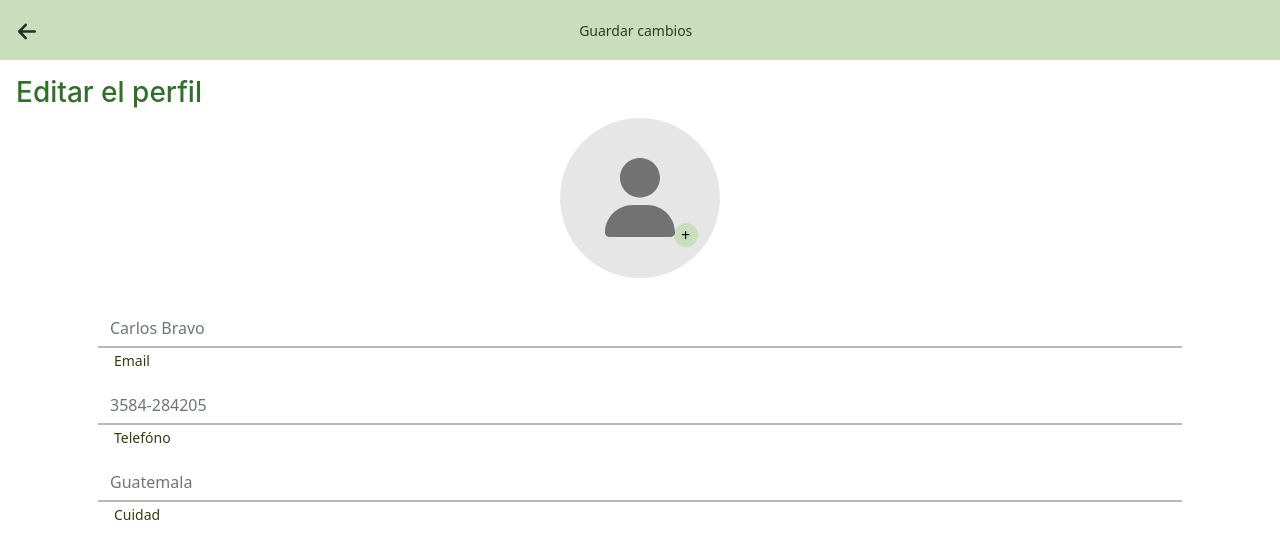
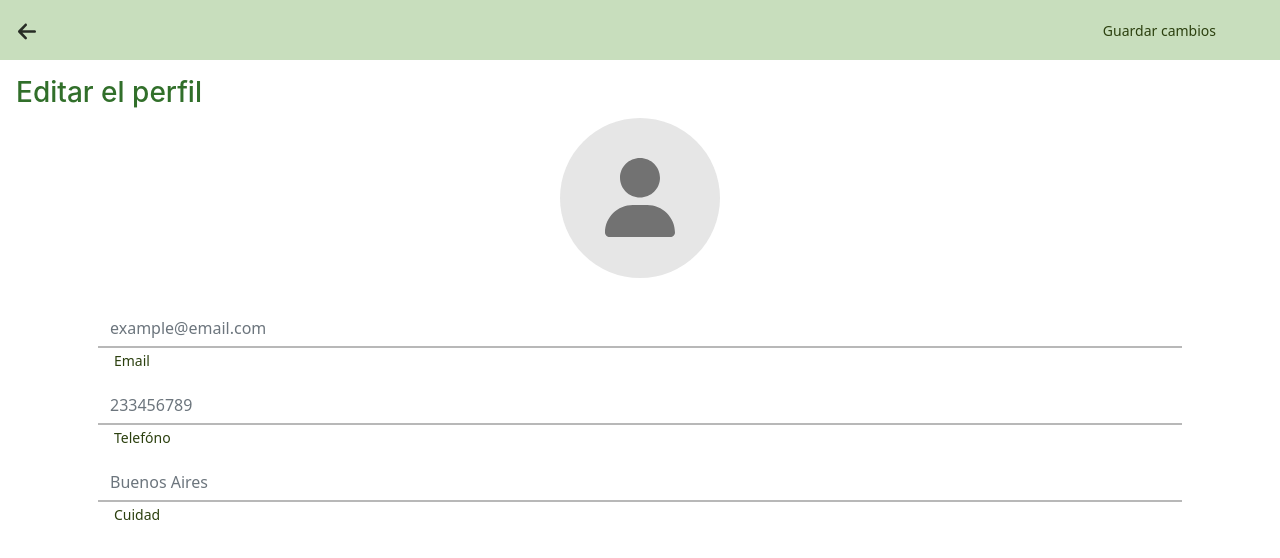
Before and after one commit to No-Country/c8-86-t-react-firebase, a React (Vite) app in the folder healthyApp/: page /#/login/edit in a window 1280 px wide. Shown: the top 558 px of the page. Built offline with nearby package versions, Linux system fonts and the light colour scheme; no server answers.

Commit message:
Editar perfil funcionalidad 80%

```diff
--- a/healthyApp/src/components/Profile/EditProfile/EditProfile.css
+++ b/healthyApp/src/components/Profile/EditProfile/EditProfile.css
@@ -9,6 +9,7 @@
     display: flex;
     justify-content: center;
     flex-direction: column;
+    position: relative;
 }
 
 .btnChangePhoto {
@@ -55,7 +56,13 @@
 }
 
 .saveChange {
-    margin-left: 35%;
+    height: 60px;
+    position: absolute;
+    top:0;
+    right: 5%;
+    display: flex;
+    justify-content: flex-end;
+    align-items: center;
 }
 
 .saveChange button {
@@ -64,4 +71,11 @@
     color: #2C400F;
     font-size: 14px;
     font-weight: 500;
+    background-color: transparent;
 }
+
+.errorEmail{
+    background-color: rgb(255, 196, 196);
+    color: red;
+    border-radius: 10px;
+}
--- a/healthyApp/src/components/Profile/EditProfile/EditProfile.jsx
+++ b/healthyApp/src/components/Profile/EditProfile/EditProfile.jsx
@@ -1,55 +1,144 @@
-import React from 'react'
-import { useNavigate } from 'react-router-dom'
-
+import React, { useEffect, useState } from 'react'
+import { useFormAction, useNavigate } from 'react-router-dom'
 import Container from 'react-bootstrap/Container'
 import Form from 'react-bootstrap/Form'
 import Arrow from '../../../assets/arrow-back.svg'
 import User from '../../../assets/login/user.svg'
+import { useForm } from 'react-hook-form'
+import { useAuth } from '../../../context/AuthContext'
 
 import '../../Login/Login.css'
 import './EditProfile.css'
+import Modal from '../Modal/Modal'
 
 const EditProfile = () => {
     const navigate = useNavigate()
+    const { user } = useAuth()
 
     const backHome = () => navigate('/')
 
-    const handleSubmit = () => console.log("5")
+    const { handleSubmit, reset, register } = useForm()
+    const [wrongEmail, setWrongEmail] = useState(false)
+    const [profileUpdated, setProfileUpdated] = useState(false)
+    const [initialEmail, setInitialEmail] = useState('example@email.com')
+    const [initialPhone, setInitialPhone] = useState('233456789')
+    const [initialCity, setInitialCity] = useState('Buenos Aires')
+
+    useEffect(() => {
+        if (JSON.parse(localStorage.getItem('updateProfile'))) {
+            let saved = JSON.parse(localStorage.getItem('updateProfile'))
+            if (saved?.user?.uid === user?.uid) {
+                setInitialEmail(saved.updateData.email)
+                setInitialPhone(saved.updateData.phone)
+                setInitialCity(saved.updateData.city)
+            }
+        }
+    }, [localStorage.getItem('updateProfile'),user])
+
+    const submit = (data) => {
+        // console.log(data)
+        //Validación correo electronico
+        let emailRegex = /^(([^<>()[\]\.,;:\s@\"]+(\.[^<>()[\]\.,;:\s@\"]+)*)|(\".+\"))@(([^<>()[\]\.,;:\s@\"]+\.)+[^<>()[\]\.,;:\s@\"]{2,})$/i
+        if (emailRegex.test(data.email)) {
+            if (JSON.parse(localStorage.getItem('updateProfile'))) {
+                let saved = JSON.parse(localStorage.getItem('updateProfile'))
+                if (saved.user.uid === user.uid) {
+                    saved.updateData.email = data.email
+                    saved.updateData.phone = data.phone
+                    saved.updateData.city = data.city
+                    localStorage.setItem('updateProfile', JSON.stringify(saved))
+                    setProfileUpdated(true)
+                    setTimeout(() => {
+                        setProfileUpdated(false)
+                    }, 2500);
+                }
+                else {
+                    let updateProfile = {
+                        user: user,
+                        updateData: {
+                            email: data.email,
+                            phone: data.phone,
+                            city: data.city
+                        }
+                    }
+                    localStorage.setItem('updateProfile', JSON.stringify(updateProfile))
+                    setProfileUpdated(true)
+                    setTimeout(() => {
+                        setProfileUpdated(false)
+                    }, 2500);
+                }
+            }
+            else {
+                let updateProfile = {
+                    user: user,
+                    updateData: {
+                        email: data.email,
+                        phone: data.phone,
+                        city: data.city
+                    }
+                }
+                localStorage.setItem('updateProfile', JSON.stringify(updateProfile))
+                setProfileUpdated(true)
+                setTimeout(() => {
+                    setProfileUpdated(false)
+                }, 2500);
+            }
+        }
+        else {
+            setWrongEmail(true)
+            setTimeout(() => {
+                setWrongEmail(false)
+            }, 2500);
+        }
+    }
 
     return (
         <>
+
             <header className='header-menu d-flex justify-content-start align-items-center'>
                 <div className='grid'>
                     <button className='border border-0' onClick={backHome}>
                         <img src={Arrow} alt="arrow back" />
                     </button>
                 </div>
-                <div className='saveChange'>
-                <button>Guardar cambios</button>
 
-                </div>
             </header>
+            {
+                profileUpdated &&
+                    <Modal
+                        profileUpdated={profileUpdated}
+                    />
+            }
             <h3 className='ms-3 mt-3'>Editar el perfil</h3>
             <Container>
                 <div>
                     <div className='header_Svg'>
                         <img src={User} alt='svg_user' />
-                        <div className='btnChangePhoto'>
+                        {/* <div className='btnChangePhoto'>
                             <button>+</button>
-                        </div>
+                        </div> */}
                     </div>
 
-                    <Form className='p-3' onSubmit={handleSubmit}>
+                    <Form className='p-3' onSubmit={handleSubmit(submit)}>
                         <Form.Group className='mt-3 form-general' controlId='formBasicEmail'>
-                            <Form.Control className='' type='text' placeholder='Carlos Bravo' name='email' required />
+                            <Form.Control className='' type='text' placeholder={`${initialEmail}`} name='email' required {...register('email')} />
                             <Form.Label className='ms-3'>Email </Form.Label>
+                            {
+                                wrongEmail &&
+                                    <div className='errorEmail p-2'>
+                                        <span>Email incorrecto, intentelo de nuevo</span>
+                                    </div>
+                            }
 
-                            <Form.Control className='mt-2' type='text' placeholder='3584-284205' name='email' required />
+                            <Form.Control className='mt-2' type='number' placeholder={`${initialPhone}`}  name='cellphone' required {...register('phone')} />
                             <Form.Label className='ms-3'>Telefóno </Form.Label>
 
-                            <Form.Control className='mt-2' type='text' placeholder='Guatemala' name='email' required />
+                            <Form.Control className='mt-2' type='text' placeholder={`${initialCity}`}  name='city' required {...register('city')} />
                             <Form.Label className='ms-3'>Cuidad</Form.Label>
                         </Form.Group>
+                        <div className='saveChange'>
+                            <button>Guardar cambios</button>
+                        </div>
                     </Form>
                 </div>
 
--- /dev/null
+++ b/healthyApp/src/components/Profile/Modal/Modal.css
@@ -0,0 +1,13 @@
+.Modal{
+    background-color: #4A8044;
+    width: 80%;
+    position: relative;
+    left: 10%;
+    right: 10%;
+    display: flex;
+    justify-content: center;
+    align-items: center;
+    margin-top: 2%;
+    border-radius: 10px;
+    color: white;
+}
--- /dev/null
+++ b/healthyApp/src/components/Profile/Modal/Modal.jsx
@@ -0,0 +1,15 @@
+import React from 'react'
+import './Modal.css'
+
+const Modal = ({profileUpdated}) => {
+    return (
+        <div className='Modal p-2'>
+            {
+                profileUpdated &&
+                    <span>Los cambios se realizaron con exito</span>
+            }
+        </div>
+    )
+}
+
+export default Modal
--- a/healthyApp/src/components/Profile/Profile.jsx
+++ b/healthyApp/src/components/Profile/Profile.jsx
@@ -84,7 +84,7 @@ const Profile = () => {
                             <span className='ms-2'>Medios de pago - Deshabilitado</span>
                         </div>
                     </button>
-                    <button className='Profile__menu__item disabled'>
+                    <button className='Profile__menu__item'>
                         <div className='Profile__menu__title'>
                             <span className='ms-2' onClick={() => navigate('/login/edit')}>Editar Perfil</span>
                         </div>
```
Also changed, not shown: 1 other file (tests, documents, lock files or other folders).
